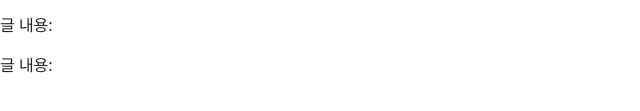
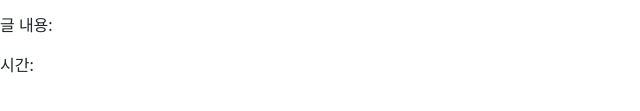
Before and after one commit to mjunho07/web309, a website: page views/detail.html in a window 1280 px wide. Shown: the part 139-250 px from the top of the page, 0-640 px from the left. Drawn offline with nearby package versions, Linux system fonts and the light colour scheme; files that its build step writes are made by us from their sources.

Commit message:
detail date UI fix

```diff
--- a/views/detail.html
+++ b/views/detail.html
@@ -4,5 +4,5 @@
         <h1>상세 페이지</h1>
         <p>글 제목: {{ detail.title }}</p>
         <p>글 내용: {{ detail.contents }}</p>
-        <p>글 내용: {{ detail.date }}</p>
+        <p>시간: {{ detail.date }}</p>
 {% endblock %}
```
